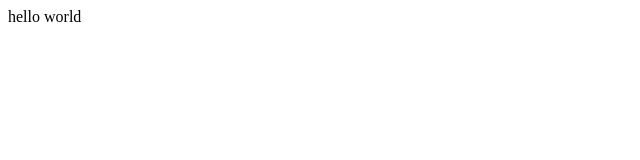
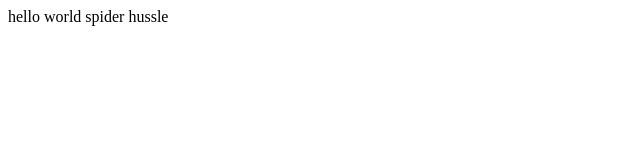
Before and after one commit to SethMegbetor/pre-tech1, a plain HTML site: page index.html in a window 1280 px wide. Shown: the whole page, without its empty margins (0-640 px from the left). Drawn offline with Linux system fonts and the light colour scheme.

Commit message:
first for pre-tech

```diff
--- a/index.html
+++ b/index.html
@@ -7,6 +7,6 @@
   <title>Document</title>
 </head>
 <body>
-  hello world
+  hello world spider hussle
 </body>
 </html>
```
